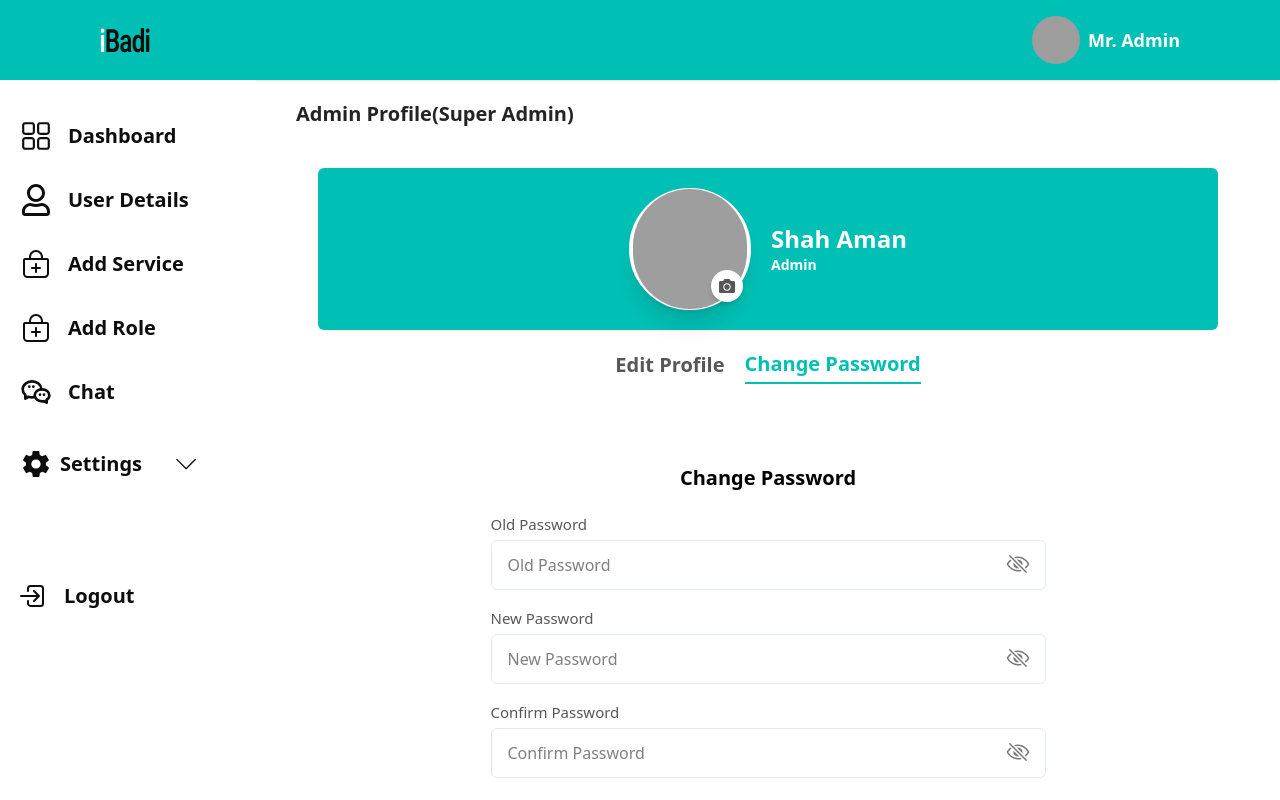
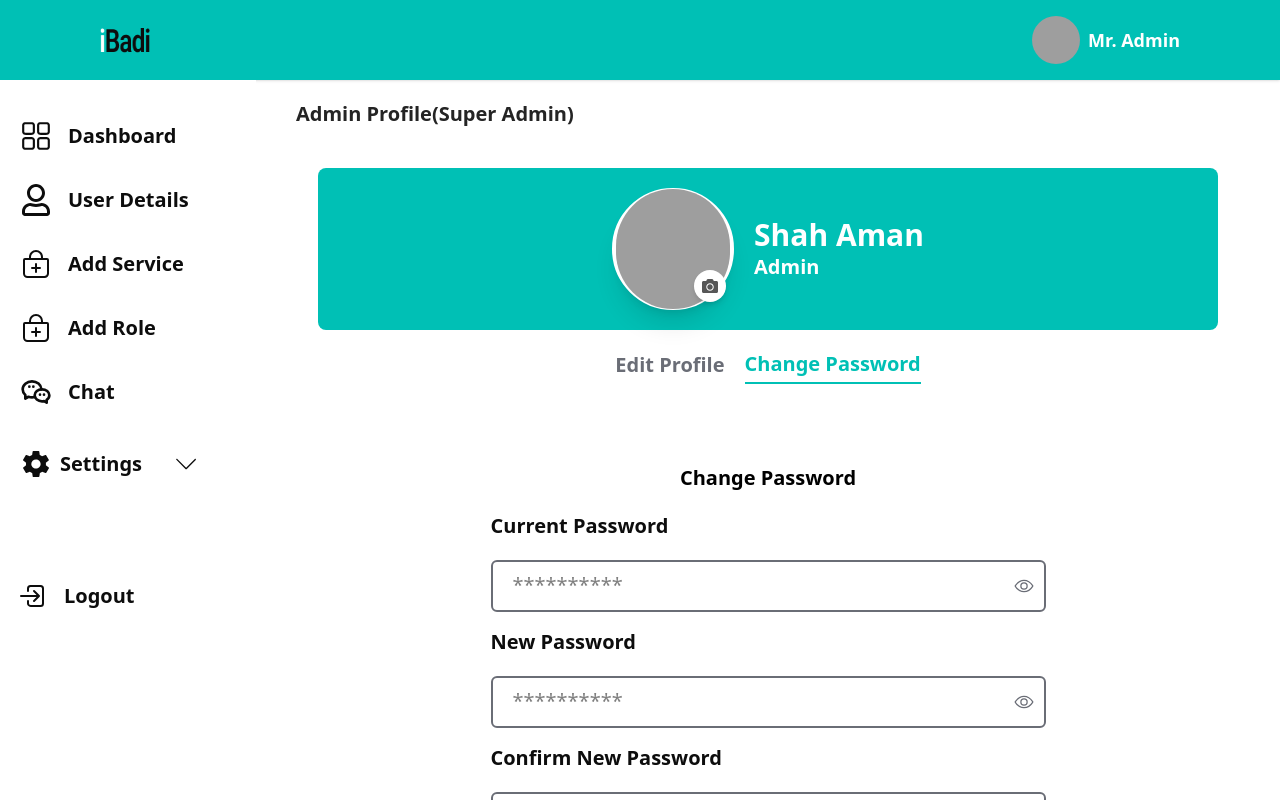
Before and after one commit to ahmadmusa9805/service-provider-dashboard, a React (Vite) app: page /profile in a window 1280 px wide. Both pictures are taken after a click on the element "Change Password". Shown: the top 800 px of the page. Built offline with nearby package versions, Linux system fonts and the light colour scheme; grey boxes are pictures that could not be loaded.

Commit message:
refurnishing dashboard

```diff
--- a/src/pages/chat/Chat.jsx
+++ b/src/pages/chat/Chat.jsx
@@ -1,7 +1,8 @@
 import { useState } from "react";
-import { AiOutlineSearch, AiOutlinePaperClip } from "react-icons/ai";
+import { AiOutlineSearch } from "react-icons/ai";
 import { RiSendPlane2Fill } from "react-icons/ri";
 import { FiMenu } from "react-icons/fi";
+import { IoImagesOutline } from "react-icons/io5";
 
 const users = [
   {
@@ -210,14 +211,15 @@ const Chat = () => {
               placeholder="Type your message"
               className="flex-1 px-2 py-5 border rounded-full focus:outline-none bg-white placeholder:pl-5"
             />
-            <button className="p-1.5 bg-gray-100 absolute right-28 bottom-7 rounded-full">
-              <AiOutlinePaperClip size={20} className="w-8 h-8" />
+            <button className="p-3 bg-gray-100 absolute right-22 bottom-7 rounded-full">
+              <IoImagesOutline  size={20} className="w-5 h-5"  />
+
             </button>
             <button
               onClick={sendMessage}
-              className="p-2 bg-teal-500 hover:bg-teal-600 text-white absolute right-10 bottom-7 rounded-full"
+              className="p-3.5 bg-teal-500 hover:bg-teal-600 text-white absolute right-8 bottom-7 rounded-full"
             >
-              <RiSendPlane2Fill size={20} className="w-8 h-8" />
+              <RiSendPlane2Fill size={20} className="w-5 h-5" />
             </button>
           </div>
         </div>
--- a/src/pages/profilePage/ChangePass.jsx
+++ b/src/pages/profilePage/ChangePass.jsx
@@ -2,7 +2,7 @@ import { useState } from "react";
 import { IoEyeOffOutline, IoEyeOutline } from "react-icons/io5";
 
 function ChangePass() {
-  const [isEyeOpen, setIsEyeOpen] = useState();
+  const [showPassword, setShowPassword] = useState(false);
 
   return (
     <div className="bg-white px-20 w-[715px] pt-10 py-5 rounded-md">
@@ -13,94 +13,90 @@ function ChangePass() {
         <div className="w-full">
           <label
             htmlFor="password"
-            className="text-[15px] font-[400] text-[#575757]"
+            className="text-xl text-[#0D0D0D] mb-2 font-bold"
           >
-            Old Password
+            Current Password
           </label>
           <div className="w-full relative">
             <input
-              type={isEyeOpen ? "text" : "password"}
-              name="oldPassword"
-              id="oldPassword"
-              placeholder="Old Password"
-              className="peer border-[#e5eaf2] border rounded-md outline-none pl-4 pr-12 py-3 w-full mt-1"
+              type={showPassword ? "text" : "password"}
+              name="password"
+              placeholder="**********"
+              className="w-full border-2 border-[#6A6D76] rounded-md outline-none px-5 py-3 mt-5 placeholder:text-xl"
               required
             />
-            {isEyeOpen ? (
-              <IoEyeOutline
-                className=" absolute top-4 right-4 text-[1.5rem] text-[#777777] cursor-pointer"
-                onClick={() => setIsEyeOpen(false)}
-              />
+            <button
+              type="button"
+              onClick={() => setShowPassword(!showPassword)}
+              className="absolute right-3 bottom-4 flex items-center text-[#6A6D76]"
+            >
+              {showPassword ? (
+                <IoEyeOffOutline className="w-5 h-5" />
               ) : (
-              <IoEyeOffOutline
-                className=" absolute top-4 right-4 text-[1.5rem] text-[#777777] cursor-pointer"
-                onClick={() => setIsEyeOpen(true)}
-              />
+                <IoEyeOutline className="w-5 h-5" />
               )}
+            </button>
           </div>
         </div>
         <div className="w-full">
           <label
             htmlFor="password"
-            className="text-[15px] font-[400] text-[#575757]"
+            className="text-xl text-[#0D0D0D] mb-2 font-bold"
           >
             New Password
           </label>
           <div className="w-full relative">
             <input
-              type={isEyeOpen ? "text" : "password"}
-              name="newPassword"
-              id="newPassword"
-              placeholder="New Password"
-              className="peer border-[#e5eaf2] border rounded-md outline-none pl-4 pr-12 py-3 w-full mt-1"
+              type={showPassword ? "text" : "password"}
+              name="password"
+              placeholder="**********"
+              className="w-full border-2 border-[#6A6D76] rounded-md outline-none px-5 py-3 mt-5 placeholder:text-xl"
               required
             />
-            {isEyeOpen ? (
-              <IoEyeOutline
-                className=" absolute top-4 right-4 text-[1.5rem] text-[#777777] cursor-pointer"
-                onClick={() => setIsEyeOpen(false)}
-              />
+            <button
+              type="button"
+              onClick={() => setShowPassword(!showPassword)}
+              className="absolute right-3 bottom-4 flex items-center text-[#6A6D76]"
+            >
+              {showPassword ? (
+                <IoEyeOffOutline className="w-5 h-5" />
               ) : (
-              <IoEyeOffOutline
-                className=" absolute top-4 right-4 text-[1.5rem] text-[#777777] cursor-pointer"
-                onClick={() => setIsEyeOpen(true)}
-              />
+                <IoEyeOutline className="w-5 h-5" />
               )}
+            </button>
           </div>
         </div>
         <div className="w-full">
           <label
             htmlFor="password"
-            className="text-[15px] font-[400] text-[#575757]"
+            className="text-xl text-[#0D0D0D] mb-2 font-bold"
           >
-            Confirm Password
+            Confirm New Password
           </label>
           <div className="w-full relative">
             <input
-              type={isEyeOpen ? "text" : "password"}
-              name="confirmPassword"
-              id="confirmPassword"
-              placeholder="Confirm Password"
-              className="peer border-[#e5eaf2] border rounded-md outline-none pl-4 pr-12 py-3 w-full mt-1"
+              type={showPassword ? "text" : "password"}
+              name="password"
+              placeholder="**********"
+              className="w-full border-2 border-[#6A6D76] rounded-md outline-none px-5 py-3 mt-5 placeholder:text-xl"
               required
             />
-            {isEyeOpen ? (
-              <IoEyeOutline
-                className=" absolute top-4 right-4 text-[1.5rem] text-[#777777] cursor-pointer"
-                onClick={() => setIsEyeOpen(false)}
-              />
+            <button
+              type="button"
+              onClick={() => setShowPassword(!showPassword)}
+              className="absolute right-3 bottom-4 flex items-center text-[#6A6D76]"
+            >
+              {showPassword ? (
+                <IoEyeOffOutline className="w-5 h-5" />
               ) : (
-              <IoEyeOffOutline
-                className=" absolute top-4 right-4 text-[1.5rem] text-[#777777] cursor-pointer"
-                onClick={() => setIsEyeOpen(true)}
-              />
+                <IoEyeOutline className="w-5 h-5" />
               )}
+            </button>
           </div>
         </div>
-
         <div className="text-center py-5">
-          <button className="bg-[#00c0b5] text-white font-semibold w-full py-2 rounded transition duration-200">
-            Save changes
+          <button className="bg-[#00c0b5] text-white font-semibold w-full py-3 rounded-md">
+            Save & Change
           </button>
         </div>
       </form>
--- a/src/pages/profilePage/EditProfile.jsx
+++ b/src/pages/profilePage/EditProfile.jsx
@@ -1,81 +1,52 @@
 function EditProfile() {
   return (
     <div className="bg-white px-20 w-[715px] py-5 rounded-md">
-      <p className="text-[#0D0D0D] text-center font-bold text-xl mb-5">
+      <p className="text-[#0D0D0D] text-center font-bold text-2xl mb-5">
         Edit Your Profile
       </p>
       <form className="space-y-4">
         <div>
-          <label className="block text-md font-medium text-[#0D0D0D] mb-2">
-            Full Name
+          <label className="text-xl text-[#0D0D0D] mb-2 font-bold">
+            User Name
           </label>
           <input
             type="text"
             name="fullName"
-            className="w-full p-2 border-2 border-[#F2F2F2] rounded-md focus:outline-none text-md"
+            className="w-full px-5 py-3 border-2 border-[#6A6D76] rounded-md outline-none mt-5 placeholder:text-xl"
             placeholder="Enter full name"
             required
           />
         </div>
 
         <div>
-          <label className="block text-md font-medium text-[#0D0D0D] mb-2">
-            Contact No
-          </label>
+          <label className="text-xl text-[#0D0D0D] mb-2 font-bold">Email</label>
           <input
             type="text"
             name="contactNo"
-            className="w-full p-2 border-2 border-[#F2F2F2] rounded-md focus:outline-none text-md"
+            className="w-full px-5 py-3 border-2 border-[#6A6D76] rounded-md outline-none mt-5 placeholder:text-xl"
             placeholder="Enter Contact Number"
             required
           />
         </div>
 
         <div>
-          <label className="block text-md font-medium text-[#0D0D0D] mb-2">
-            Address
+          <label className="text-xl text-[#0D0D0D] mb-2 font-bold">
+            Contact No
           </label>
           <input
             type="text"
             name="location"
-            className="w-full p-2 border-2 border-[#F2F2F2] rounded-md focus:outline-none text-md"
+            className="w-full px-5 py-3 border-2 border-[#6A6D76] rounded-md outline-none mt-5 placeholder:text-xl"
             placeholder="Enter Address"
             required
           />
         </div>
 
-        <div>
-          <label className="block text-md font-medium text-[#0D0D0D] mb-2">
-            Username
-          </label>
-          <input
-            type="text"
-            name="userName"
-            className="w-full p-2 border-2 border-[#F2F2F2] rounded-md focus:outline-none text-md"
-            placeholder="Enter Username"
-            required
-          />
+        <div className="text-center py-5">
+          <button className="bg-[#00c0b5] text-white font-semibold w-full py-3 rounded-lg">
+          Save & Change
+          </button>
         </div>
-
-        <div>
-          <label className="block text-md font-medium text-[#0D0D0D mb-2">
-            Date of Birth
-          </label>
-          <input
-            type="date"
-            name="dob"
-            className="w-full p-2 border-2 border-[#F2F2F2] rounded-md focus:outline-none text-md"
-            required
-          />
-        </div>
-
-        <div className="text-center py-5">
-        <button
-          className="bg-[#00c0b5] text-white font-semibold w-full py-2 rounded transition duration-200"
-        >
-          Save changes
-        </button>
-      </div>
       </form>
     </div>
   );
--- a/src/pages/profilePage/ProfilePage.jsx
+++ b/src/pages/profilePage/ProfilePage.jsx
@@ -14,7 +14,7 @@ function ProfilePage() {
         </h3>
         <div className="mx-auto flex flex-col justify-center items-center">
           {/* Profile Picture Section */}
-          <div className="flex justify-center items-center bg-[#00C0B5] mt-5 text-white w-[900px] mx-auto p-5 gap-5 rounded-md">
+          <div className="flex justify-center items-center bg-[#00C0B5] mt-5 text-white w-[900px] mx-auto p-5 gap-5 rounded-lg">
             <div className="relative">
               <div className="w-[122px] h-[122px] bg-gray-300 rounded-full border-4 border-white shadow-xl flex justify-center items-center">
                 <img
@@ -32,8 +32,8 @@ function ProfilePage() {
               </div>
             </div>
             <div>
-              <p className="text-xl md:text-2xl font-bold">Shah Aman</p>
-              <p className="text-sm font-semibold">Admin</p>
+              <p className="text-xl md:text-3xl font-bold">Shah Aman</p>
+              <p className="text-xl font-semibold">Admin</p>
             </div>
           </div>
 
@@ -44,7 +44,7 @@ function ProfilePage() {
               className={`cursor-pointer pb-1 ${
                 activeTab === "editProfile"
                   ? "text-[#00C0B5] border-b-2 border-[#00C0B5]"
-                  : "text-[#575757]"
+                  : "text-[#6A6D76]"
               }`}
             >
               Edit Profile
@@ -54,7 +54,7 @@ function ProfilePage() {
               className={`cursor-pointer pb-1 ${
                 activeTab === "changePassword"
                   ? "text-[#00C0B5] border-b-2 border-[#00C0B5]"
-                  : "text-[#575757]"
+                  : "text-[#6A6D76]"
               }`}
             >
               Change Password
```
Lines whose indentation alone changed are shown as unchanged.
